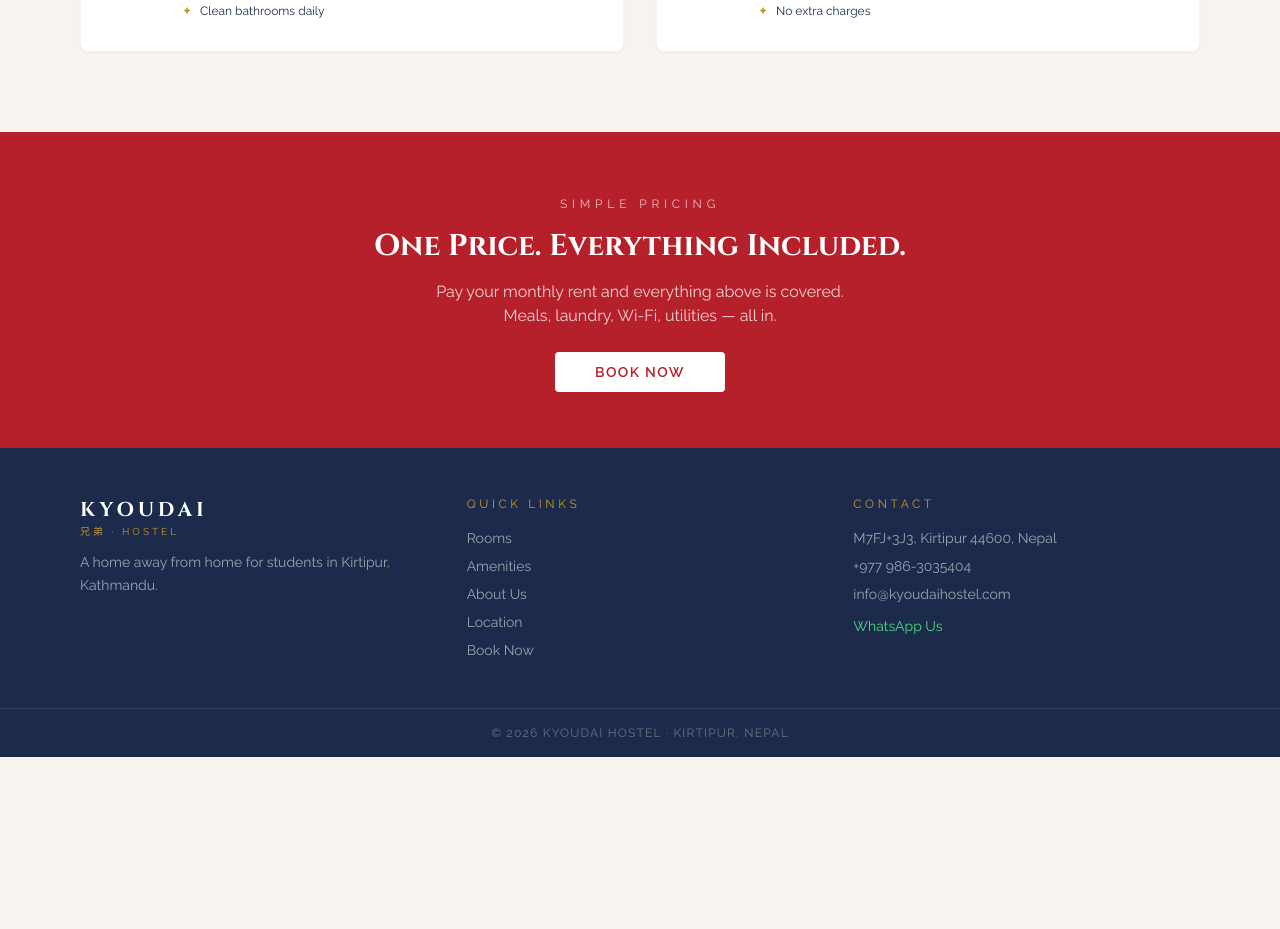
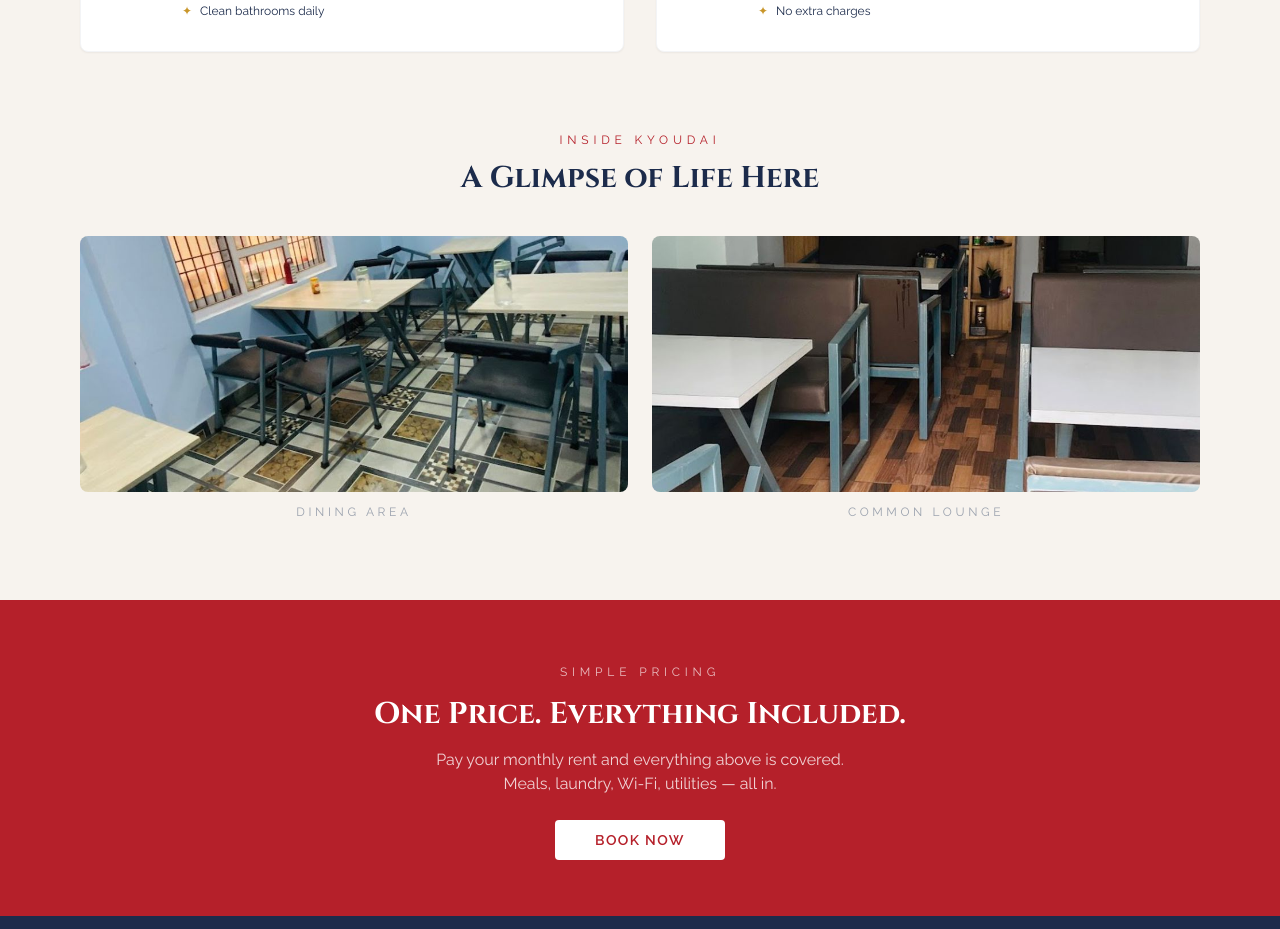
Before and after one commit to swornimjr/kyoudaihostel, a React (Vite) app in the folder client/: page /amenities in a window 1280 px wide. Shown: the part 1161-2090 px from the top of the page. Before the commit the page ends 1918 px from the top, so only its background shows below. Built offline with nearby package versions, Linux system fonts and the light colour scheme; no server answers.

Commit message:
Page position fixed and more assets added

```diff
--- a/client/src/App.jsx
+++ b/client/src/App.jsx
@@ -1,4 +1,5 @@
-import { BrowserRouter, Routes, Route } from 'react-router-dom'
+import { BrowserRouter, Routes, Route, useLocation } from 'react-router-dom'
+import { useEffect } from 'react'
 import Navbar from './components/Navbar'
 import Footer from './components/Footer'
 import Home from './pages/Home'
@@ -11,9 +12,16 @@ import AdminLogin from './pages/admin/Login'
 import AdminDashboard from './pages/admin/Dashboard'
 import PrivateRoute from './components/PrivateRoute'
 
+function ScrollToTop() {
+  const { pathname } = useLocation()
+  useEffect(() => { window.scrollTo(0, 0) }, [pathname])
+  return null
+}
+
 function App() {
   return (
     <BrowserRouter>
+      <ScrollToTop />
       <Navbar />
       <Routes>
         <Route path="/" element={<Home />} />
--- a/client/src/pages/Amenities.jsx
+++ b/client/src/pages/Amenities.jsx
@@ -1,4 +1,6 @@
 import { Link } from 'react-router-dom'
+import diningPhoto from '../assets/dinner-lunch.jpeg'
+import loungePhoto from '../assets/lounge.jpeg'
 
 const amenities = [
   {
@@ -74,6 +76,24 @@ export default function Amenities() {
         </div>
       </section>
 
+      {/* Photo strip */}
+      <section className="max-w-6xl mx-auto px-4 pb-20 w-full">
+        <div className="text-center mb-10">
+          <p className="text-xs tracking-[0.4em] text-[#B5202A] mb-3">INSIDE KYOUDAI</p>
+          <h2 className="font-serif text-3xl font-bold text-[#1C2B4B]">A Glimpse of Life Here</h2>
+        </div>
+        <div className="grid grid-cols-1 md:grid-cols-2 gap-6">
+          <div className="flex flex-col gap-3">
+            <img src={diningPhoto} alt="Dining area" className="rounded-lg w-full h-64 object-cover" />
+            <p className="text-xs tracking-[0.3em] text-gray-400 text-center">DINING AREA</p>
+          </div>
+          <div className="flex flex-col gap-3">
+            <img src={loungePhoto} alt="Lounge" className="rounded-lg w-full h-64 object-cover" />
+            <p className="text-xs tracking-[0.3em] text-gray-400 text-center">COMMON LOUNGE</p>
+          </div>
+        </div>
+      </section>
+
       {/* All inclusive banner */}
       <section className="bg-[#B5202A] text-white py-16 px-4 text-center">
         <p className="text-xs tracking-[0.4em] mb-4 text-white/70">SIMPLE PRICING</p>
```
Also changed, not shown: client/src/assets/dinner-lunch.jpeg (added), client/src/assets/lounge.jpeg (added).
